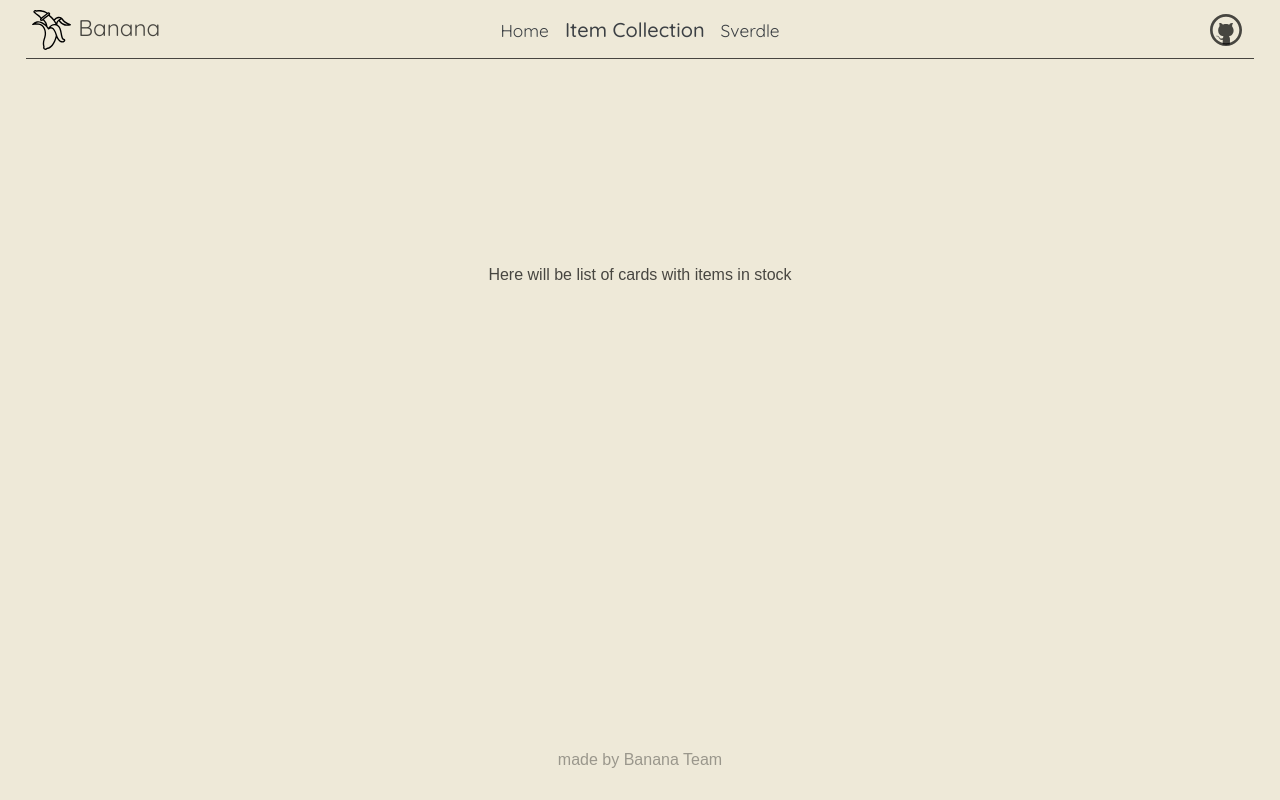
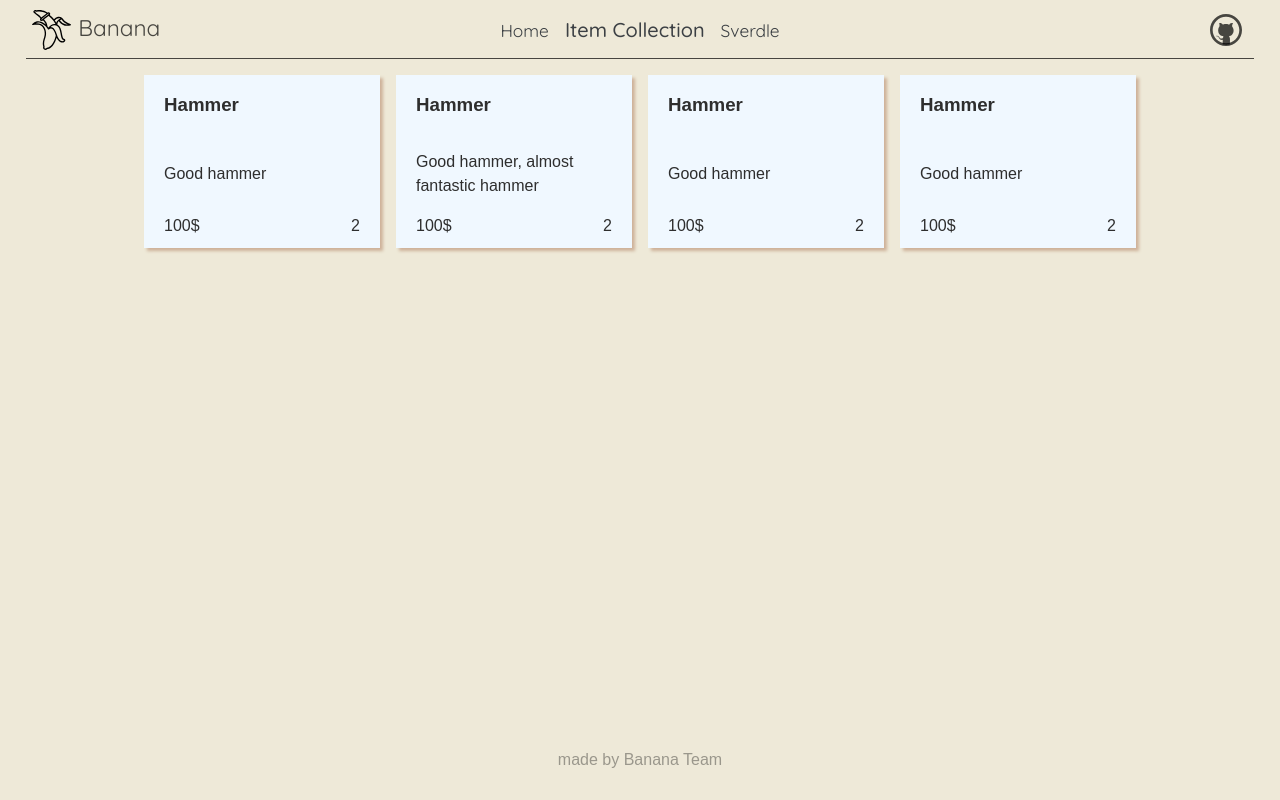
Before and after one commit to strangeTany/inventory, a SvelteKit app: page /item_collection in a window 1280 px wide. Built offline with nearby package versions, Linux system fonts and the light colour scheme.

Commit message:
Add item collection visual

```diff
--- a/src/routes/item_collection/+page.svelte
+++ b/src/routes/item_collection/+page.svelte
@@ -1,10 +1,27 @@
+<script lang="ts">
+    import type {Item} from '../item'
+    import ItemCard from './ItemCard.svelte'
+    let items: Item[] = [{name: "Hammer", id: "001", description: "Good hammer", price: 100, amount: 2, vendor: "Vendor1"},
+    {name: "Hammer", id: "002", description: "Good hammer, almost fantastic hammer", price: 100, amount: 2, vendor: "Vendor1"},
+    {name: "Hammer", id: "003", description: "Good hammer", price: 100, amount: 2, vendor: "Vendor1"},
+    {name: "Hammer", id: "004", description: "Good hammer", price: 100, amount: 2, vendor: "Vendor1"}];
+</script>
 <svelte:head>
 	<title>Item Collection</title>
 	<meta name="description" content="Collection of items in stock" />
 </svelte:head>
 
-<div class="text-column">
-	<p>
-		Here will be list of cards with items in stock
-	</p>
+<div class="cards_grid">
+	{#each items as item}
+        <ItemCard {item}></ItemCard>
+    {/each}
 </div>
+
+<style>
+    .cards_grid{
+        display: grid;
+        grid-template-columns: repeat(4, 1fr);
+        grid-auto-rows: auto;
+        grid-gap: 1rem;
+    }
+</style>
--- /dev/null
+++ b/src/routes/item_collection/ItemCard.svelte
@@ -0,0 +1,57 @@
+<script lang="ts">
+	import type { Item } from "../item";
+    export let item: Item;
+</script>
+
+<a class="card" href="../item?id={item.id}">
+    <span class="card_content">
+    <h3 class='item_title'>{item.name}</h3>
+    <p class='item_description'> {item.description}</p>
+    <span class="card_footer">
+        <p class="item_price">{item.price}$</p>
+        <p class="item_amount" >{item.amount}</p>
+    </span>
+    </span>
+</a>
+<style>
+.card{
+    display:grid;
+    background-color: aliceblue;
+    padding-bottom: 10px;
+    padding-left:20px;
+    padding-right:20px;
+    box-shadow: 3px 3px 3px rgb(206, 178, 154);
+    text-decoration: none;
+    color: #2e2e2e
+}
+.card :active{
+    transform: scale(.98);
+}
+.card_content{
+    display: flex;
+    flex-direction: column;
+    justify-content: space-between;
+}
+.item_price{
+
+    margin: 0;
+}
+.item_amount{
+
+    margin: 0;
+    position:static;
+    text-align: right;
+}
+.card_footer{
+    display: flex;
+    transform: inherit;
+    bottom: 0%;
+    justify-content: space-between;
+}
+.item_description{
+    transform: inherit;
+}
+.item_title{
+    transform: inherit;
+}
+</style>
```
